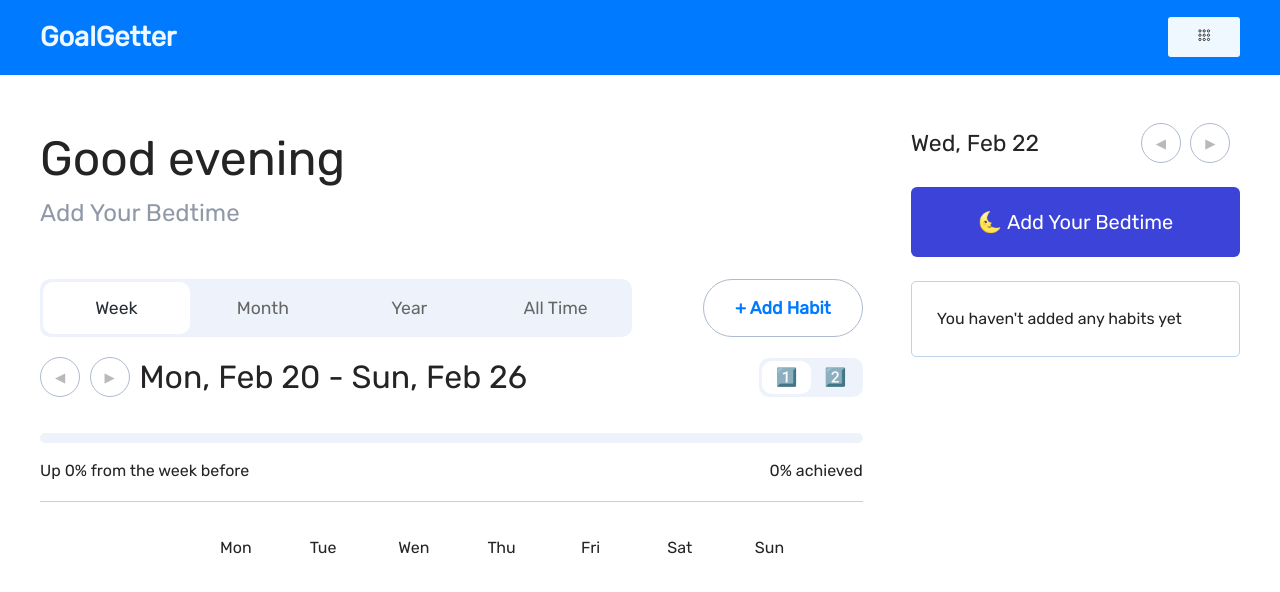
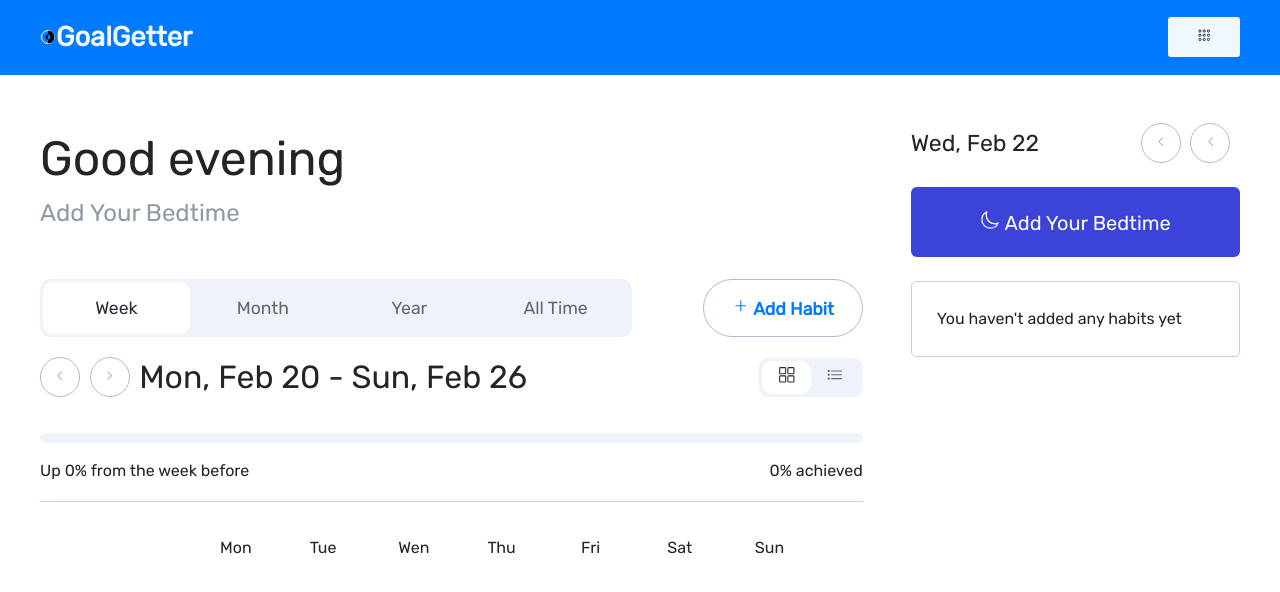
Before and after one commit to blacknii/habit-tracker, a React (Vite) app in the folder habit tracker/: page / in a window 1280 px wide. Shown: the top 592 px of the page. Built offline with nearby package versions, Linux system fonts and the light colour scheme.

Commit message:
replacing emoticons with icons

```diff
--- a/habit tracker/src/components/UI/icons/ChevronLeft.jsx
+++ b/habit tracker/src/components/UI/icons/ChevronLeft.jsx
@@ -21,4 +21,4 @@ function ChevronLeft() {
   );
 }
 
-export default FireIcon;
+export default ChevronLeft;
--- a/habit tracker/src/components/UI/icons/Circle.jsx
+++ b/habit tracker/src/components/UI/icons/Circle.jsx
@@ -1,6 +1,6 @@
 import React from "react";
 
-function Circle() {
+function Circle(props) {
   return (
     <svg
       xmlns="http://www.w3.org/2000/svg"
@@ -14,7 +14,7 @@ function Circle() {
         cy="256"
         r="192"
         fill="none"
-        stroke="currentColor"
+        stroke={props.color}
         strokeLinecap="round"
         strokeLinejoin="round"
         strokeWidth="32"
--- a/habit tracker/src/components/UI/icons/Close.jsx
+++ b/habit tracker/src/components/UI/icons/Close.jsx
@@ -1,6 +1,6 @@
 import React from "react";
 
-function Close() {
+function Close(props) {
   return (
     <svg
       xmlns="http://www.w3.org/2000/svg"
@@ -11,7 +11,7 @@ function Close() {
     >
       <path
         fill="none"
-        stroke="currentColor"
+        stroke={props.color}
         strokeLinecap="round"
         strokeLinejoin="round"
         strokeWidth="32"
--- a/habit tracker/src/components/dashboard/dashboardLeft/DasboardLeftSelector.jsx
+++ b/habit tracker/src/components/dashboard/dashboardLeft/DasboardLeftSelector.jsx
@@ -3,6 +3,7 @@ import styles from "./DasboardLeftSelector.module.css";
 import { useDispatch, useSelector } from "react-redux";
 import { datetypeChanger } from "../../../redux/habits";
 import { modalSwitch } from "../../../redux/newHabit";
+import Plus from "../../../components/UI/icons/Plus";
 
 function DasboardLeftSelector() {
   const dispatch = useDispatch();
@@ -48,7 +49,7 @@ function DasboardLeftSelector() {
         className={styles["button-add-habbit"]}
         onClick={() => dispatch(modalSwitch(true))}
       >
-        + Add Habit
+        <Plus /> Add Habit
       </button>
     </div>
   );
--- a/habit tracker/src/components/dashboard/dashboardLeft/DasboardLeftWeek.jsx
+++ b/habit tracker/src/components/dashboard/dashboardLeft/DasboardLeftWeek.jsx
@@ -4,6 +4,10 @@ import DashboardLeftHabit from "./DashboardLeftHabit";
 import { useDispatch, useSelector } from "react-redux";
 import ProgressBar from "../../UI/ProgressBar";
 import { dateIndexChanger } from "../../../redux/habits";
+import ChevronLeft from "../../UI/icons/ChevronLeft";
+import ChevronRight from "../../UI/icons/ChevronRight";
+import Menu from "../../UI/icons/Menu";
+import List from "../../UI/icons/List";
 
 function DasboardLeftWeek() {
   const { listOfHabits } = useSelector((state) => state.habits);
@@ -239,7 +243,7 @@ function DasboardLeftWeek() {
                 lastPeriodpercentage ? dispatch(dateIndexChanger(1)) : null;
               }}
             >
-              ◀
+              <ChevronLeft />
             </button>
             <button
               className={
@@ -249,7 +253,7 @@ function DasboardLeftWeek() {
                 timeIndex ? dispatch(dateIndexChanger(-1)) : null;
               }}
             >
-              ▶
+              <ChevronRight />
             </button>
           </div>
           <h2 className={styles["font-size-2rem"]}>{currentPeriodRange}</h2>
@@ -279,7 +283,7 @@ function DasboardLeftWeek() {
               }
               onClick={() => setShowProgressBar(false)}
             >
-              1️⃣
+              <Menu />
             </ul>
           )}
           <ul
@@ -290,7 +294,7 @@ function DasboardLeftWeek() {
             }
             onClick={() => setShowProgressBar(true)}
           >
-            2️⃣
+            <List />
           </ul>
         </li>
       </div>
--- a/habit tracker/src/components/dashboard/dashboardLeft/DashboardLeftHabit.jsx
+++ b/habit tracker/src/components/dashboard/dashboardLeft/DashboardLeftHabit.jsx
@@ -3,6 +3,8 @@ import styles from "./DashboardLeftHabit.module.css";
 import { useDispatch } from "react-redux";
 import { completionsSwitch } from "../../../redux/habits";
 import ProgressBar from "../../UI/ProgressBar";
+import Circle from "../../UI/icons/Circle";
+import Close from "../../UI/icons/Close";
 
 function DashboardLeftHabit(props) {
   let reversedArr = props.lastWeek
@@ -87,7 +89,7 @@ function DashboardLeftHabit(props) {
   if (allCurrentDays == 0 && allCurrentDoneDays == 0) weekProgress = 0;
   const habitNameEdited = (
     <div className={styles.flex}>
-      {props.habitType ? "🔵" : "❎"}
+      {props.habitType ? <Circle color="#007bff" /> : <Close color="#007bff" />}
       <p className={styles.overflow}>{props.name}</p>
     </div>
   );
--- a/habit tracker/src/components/dashboard/dashboardRight/DashboardRight.jsx
+++ b/habit tracker/src/components/dashboard/dashboardRight/DashboardRight.jsx
@@ -11,6 +11,9 @@ import {
 import { setBedtimeModal } from "../../../redux/bedtime";
 import { setBedtimeMessage } from "../../../redux/bedtime";
 import DashboardRightHabit from "./DashboardRightHabit";
+import ChevronLeft from "../../UI/icons/ChevronLeft";
+import ChevronRight from "../../UI/icons/ChevronLeft";
+import Moon from "../../UI/icons/Moon";
 
 function DashboardRight() {
   const { listOfHabits } = useSelector((state) => state.habits);
@@ -54,13 +57,13 @@ function DashboardRight() {
                 : styles["button-unactive"]
             }
           >
-            ◀
+            <ChevronLeft />
           </button>
           <button
             onClick={() => (timeIndex ? setTimeIndex(timeIndex - 1) : null)}
             className={timeIndex ? styles.button : styles["button-unactive"]}
           >
-            ▶
+            <ChevronRight />
           </button>
         </div>
       </div>
@@ -69,7 +72,7 @@ function DashboardRight() {
           className={styles.bedtime}
           onClick={() => dispatch(setBedtimeModal(true))}
         >
-          🌜 Add Your Bedtime
+          {<Moon />} Add Your Bedtime
         </button>
       )}
 
--- a/habit tracker/src/components/dashboard/dashboardRight/DashboardRightHabit.jsx
+++ b/habit tracker/src/components/dashboard/dashboardRight/DashboardRightHabit.jsx
@@ -3,6 +3,9 @@ import styles from "./DashboardRightHabit.module.css";
 import { useDispatch } from "react-redux";
 import { completionsSwitch, removeHabit } from "../../../redux/habits";
 import Checkmark from "../../UI/icons/Checkmark";
+import Close from "../../UI/icons/Close";
+import FireIcon from "../../UI/icons/FireIcon";
+import Circle from "../../UI/icons/Circle";
 
 function DashboardRightHabit(props) {
   const dispatch = useDispatch();
@@ -40,9 +43,17 @@ function DashboardRightHabit(props) {
 
   const completedTask = (
     <div className={styles.submit}>
-      <p className={styles["color-white"]}>
-        {props.habitType ? "✅Completed" : "✅Avoided"}
-      </p>
+      <div className={styles["color-white"]}>
+        {props.habitType ? (
+          <span className={styles.icon}>
+            <Checkmark /> <p>Completed</p>
+          </span>
+        ) : (
+          <span className={styles.icon}>
+            <Checkmark /> <p>Avoided</p>
+          </span>
+        )}
+      </div>
       <button
         className={styles["completed-button"]}
         onClick={() => dispatch(completionsSwitch([props.name, lastIndex]))}
@@ -106,13 +117,17 @@ function DashboardRightHabit(props) {
   return (
     <div className={styles.container}>
       <div className={styles.symbol}>
-        {props.habitType
-          ? todaysTask === 2
-            ? "⚪"
-            : "🔵"
-          : todaysTask === 2
-          ? "✖"
-          : "❎"}
+        {props.habitType ? (
+          todaysTask === 2 ? (
+            <Circle color="#bed1ed" />
+          ) : (
+            <Circle color="#3798fa" />
+          )
+        ) : todaysTask === 2 ? (
+          <Close color="#bed1ed" />
+        ) : (
+          <Close color="#3798fa" />
+        )}
       </div>
       <div
         className={
@@ -135,12 +150,12 @@ function DashboardRightHabit(props) {
         <div className={styles["delete-button"]}>
           <h2 className={styles["habbit-name"]}>{props.name}</h2>
           <div className={styles.flex}>
-            <span className={styles.strike}>
+            <span className={styles.icon}>
               {strike}
-              <Checkmark />
+              <FireIcon />
             </span>
             <button className={styles["delete"]} onClick={close}>
-              x
+              <Close />
             </button>
           </div>
         </div>
--- a/habit tracker/src/components/dashboard/dashboardRight/DashboardRightHabit.module.css
+++ b/habit tracker/src/components/dashboard/dashboardRight/DashboardRightHabit.module.css
@@ -160,13 +160,8 @@
   max-width: 8rem;
 }
 
-.strike {
+.icon {
   display: flex;
   justify-content: space-around;
   align-items: center;
 }
-
-.icon {
-  width: 1rem;
-  height: 1rem;
-}
--- a/habit tracker/src/components/header/Header.jsx
+++ b/habit tracker/src/components/header/Header.jsx
@@ -3,6 +3,7 @@ import styles from "./Header.module.css";
 import { useDispatch, useSelector } from "react-redux";
 import { addRandomHabits, removeAllHabits } from "../../redux/habits";
 import Grid from "../../components/UI/icons/Grid";
+import Logo from "../../components/UI/icons/Logo";
 
 function Header() {
   const [isModalActive, setIsModalActive] = useState(false);
@@ -38,7 +39,10 @@ function Header() {
   return (
     <div className={styles.container}>
       <div className={styles.header}>
-        <p className={styles.logo}>GoalGetter</p>
+        <span className={styles.icon}>
+          <Logo />
+          <p className={styles.logo}>GoalGetter</p>
+        </span>
         <button className={styles.button} onClick={close}>
           <Grid />
         </button>
--- a/habit tracker/src/components/header/Header.module.css
+++ b/habit tracker/src/components/header/Header.module.css
@@ -59,3 +59,10 @@
   z-index: 100;
   z-index: 1;
 }
+
+.icon {
+  display: flex;
+  justify-content: space-around;
+  align-items: center;
+  color: white;
+}
--- a/habit tracker/src/components/newHabit/NewHabit.jsx
+++ b/habit tracker/src/components/newHabit/NewHabit.jsx
@@ -11,6 +11,8 @@ import {
   clear,
 } from "../../redux/newHabit";
 import { newHabit } from "../../redux/habits";
+import Plus from "../UI/icons/Plus";
+import Close from "../UI/icons/Close";
 
 const today = new Date().toISOString().slice(0, 10);
 
@@ -174,7 +176,7 @@ function NewHabit() {
           <div className={styles["display-flex"]}>
             <h2>Add Habit</h2>
             <button className={styles["x-button"]} onClick={close}>
-              x
+              <Close color="white" />
             </button>
           </div>
           <p>Tackle your goals in daily doses</p>
@@ -371,7 +373,8 @@ function NewHabit() {
             Add Habit
           </button>
           <button className={styles["form-button"]} onClick={addAnother}>
-            +Add Another
+            <Plus />
+            Add Another
           </button>
         </div>
       </div>
```
